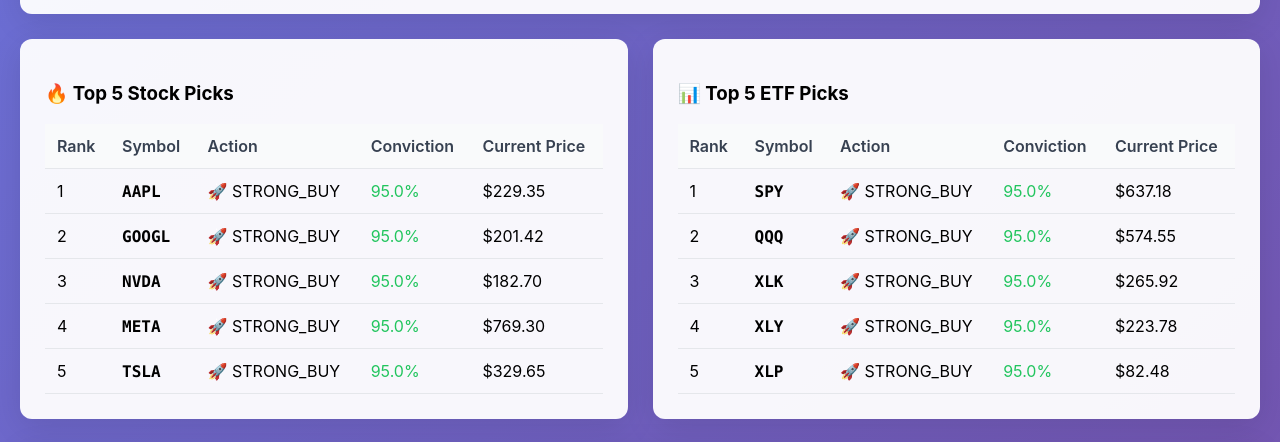
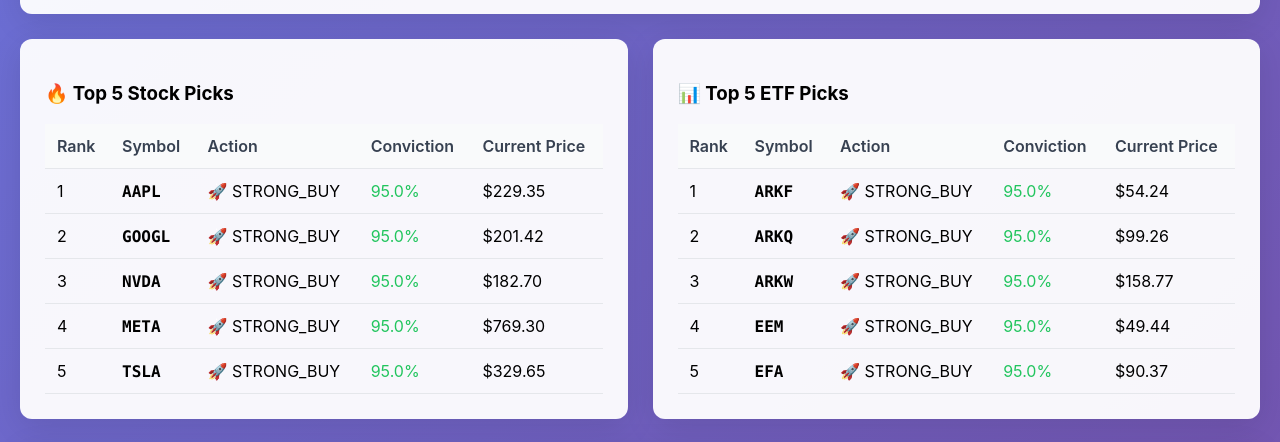
Before and after one commit to Katzup/sentiment-edge-mobile, a plain HTML site: page index.html in a window 1280 px wide. Shown: the part 1210-1652 px from the top of the page. Drawn offline with Linux system fonts and the light colour scheme.

Commit message:
Deploy comprehensive dashboard with all features

```diff
--- a/index.html
+++ b/index.html
@@ -30,7 +30,7 @@
     <div class="container">
         <div class="header">
             <h1>🎯 SentientEdge Trading Dashboard (GitHub Pages)</h1>
-            <p>Static Dashboard | Last Updated: 2025-08-09 16:42:33 UTC | Auto-refresh: 5min</p>
+            <p>Static Dashboard | Last Updated: 2025-08-09 16:57:22 UTC | Auto-refresh: 5min</p>
         </div>
 
         <div class="grid">
@@ -249,42 +249,42 @@
 
                         <tr>
                             <td>1</td>
-                            <td class="symbol">SPY</td>
+                            <td class="symbol">ARKF</td>
                             <td>🚀 STRONG_BUY</td>
                             <td class="positive">95.0%</td>
-                            <td>$637.18</td>
+                            <td>$54.24</td>
                         </tr>
 
                         <tr>
                             <td>2</td>
-                            <td class="symbol">QQQ</td>
+                            <td class="symbol">ARKQ</td>
                             <td>🚀 STRONG_BUY</td>
                             <td class="positive">95.0%</td>
-                            <td>$574.55</td>
+                            <td>$99.26</td>
                         </tr>
 
                         <tr>
                             <td>3</td>
-                            <td class="symbol">XLK</td>
+                            <td class="symbol">ARKW</td>
                             <td>🚀 STRONG_BUY</td>
                             <td class="positive">95.0%</td>
-                            <td>$265.92</td>
+                            <td>$158.77</td>
                         </tr>
 
                         <tr>
                             <td>4</td>
-                            <td class="symbol">XLY</td>
+                            <td class="symbol">EEM</td>
                             <td>🚀 STRONG_BUY</td>
                             <td class="positive">95.0%</td>
-                            <td>$223.78</td>
+                            <td>$49.44</td>
                         </tr>
 
                         <tr>
                             <td>5</td>
-                            <td class="symbol">XLP</td>
+                            <td class="symbol">EFA</td>
                             <td>🚀 STRONG_BUY</td>
                             <td class="positive">95.0%</td>
-                            <td>$82.48</td>
+                            <td>$90.37</td>
                         </tr>
 
                     </tbody>
```
